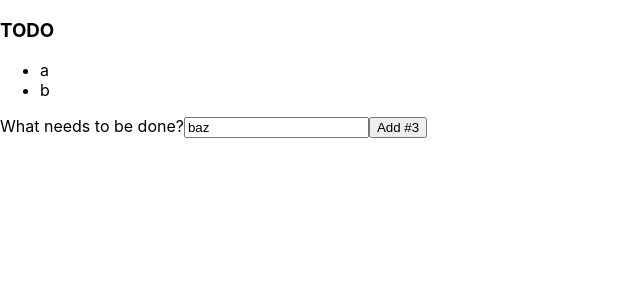
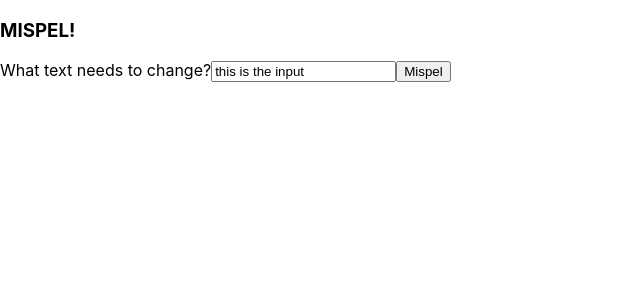
Before and after one commit to pottereric/mispeler, a React (Create React App) app: page / in a window 1280 px wide. Shown: the top 300 px of the page, without its empty margins (0-640 px from the left). Built offline with nearby package versions, Linux system fonts and the light colour scheme.

Commit message:
Created the Mispeler component with wired events

```diff
--- a/src/App.tsx
+++ b/src/App.tsx
@@ -2,6 +2,7 @@ import React from 'react';
 import logo from './logo.svg';
 import './App.css';
 import { TodoList } from './components/todoList'
+import { Mispeler } from './components/mispeller';
 
 interface IAppProps {
 }
@@ -14,7 +15,8 @@ class App extends React.Component<IAppProps, IAppState> {
   render() {
     return (
       <div>
-        <TodoList initialText="baz" />
+        {/* <TodoList initialText="baz" /> */}
+        <Mispeler initialText="this is the input" />
       </div>
     );
   }
--- /dev/null
+++ b/src/components/mispeller.tsx
@@ -0,0 +1,62 @@
+import React from 'react';
+
+
+interface IMispelerProps {
+    initialText : string
+}
+
+interface IMispelerState {
+  inputText : string;
+  mispeledText : string;
+}
+
+export class Mispeler extends React.Component<IMispelerProps, IMispelerState> {
+  constructor(props : IMispelerProps) {
+    super(props);
+    this.state = {
+      inputText: props.initialText,
+      mispeledText: ""
+    }
+    this.handleChange = this.handleChange.bind(this);
+    this.handleSubmit = this.handleSubmit.bind(this);
+  }
+
+  render() {
+    return (
+      <div>
+        <h3>MISPEL!</h3>
+        <form onSubmit={this.handleSubmit}>
+          <label htmlFor="new-todo">
+            What text needs to change?
+          </label>
+          <input
+            id="new-todo"
+            onChange={this.handleChange}
+            value={this.state.inputText}
+          />
+          <button>
+            Mispel
+          </button>
+          <p>
+          {this.state.mispeledText}
+          </p>
+        </form>
+      </div>
+    );
+  }
+
+  handleChange(e : any) {
+    this.setState({ inputText: e.target.value });
+  }
+
+  handleSubmit(e : any) {
+    e.preventDefault();
+    if (this.state.inputText.length === 0) {
+      return;
+    }
+    this.setState(state => ({
+      inputText: "",
+      mispeledText: this.state.inputText + " wrong"
+    }));
+  }
+}
```
